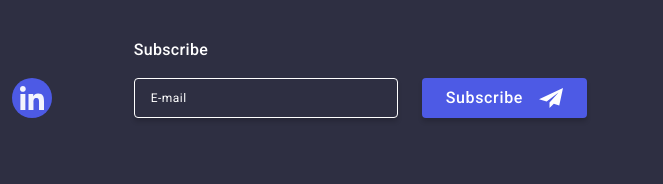
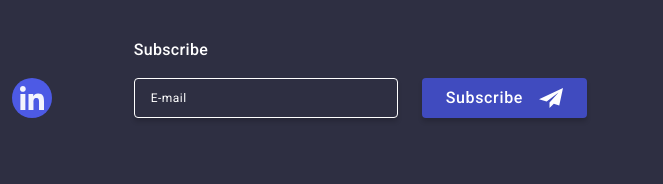
Before and after one commit to anastasiiia0/goit-markup-hw-06, a plain HTML site: page index.html in a window 1280 px wide. In both pictures the pointer is over the button "Subscribe". Shown: the part 3245-3429 px from the top of the page, 617-1280 px from the left. Drawn offline with nearby package versions, Linux system fonts and the light colour scheme.

Commit message:
add subscribe button hover/focus effect

```diff
--- a/css/styles.css
+++ b/css/styles.css
@@ -546,6 +546,13 @@ input {
   padding: 8px 24px;
 }
 
+.button.subscribe-button:hover,
+.button.subscribe-button:hover {
+  background-color: #404bbf;
+  transition: background-color 250ms cubic-bezier(0.4, 0, 0.2, 1),
+    border 250ms cubic-bezier(0.4, 0, 0.2, 1);
+}
+
 .subscribe-icon {
   fill: #ffffff;
   margin-left: 16px;
```
